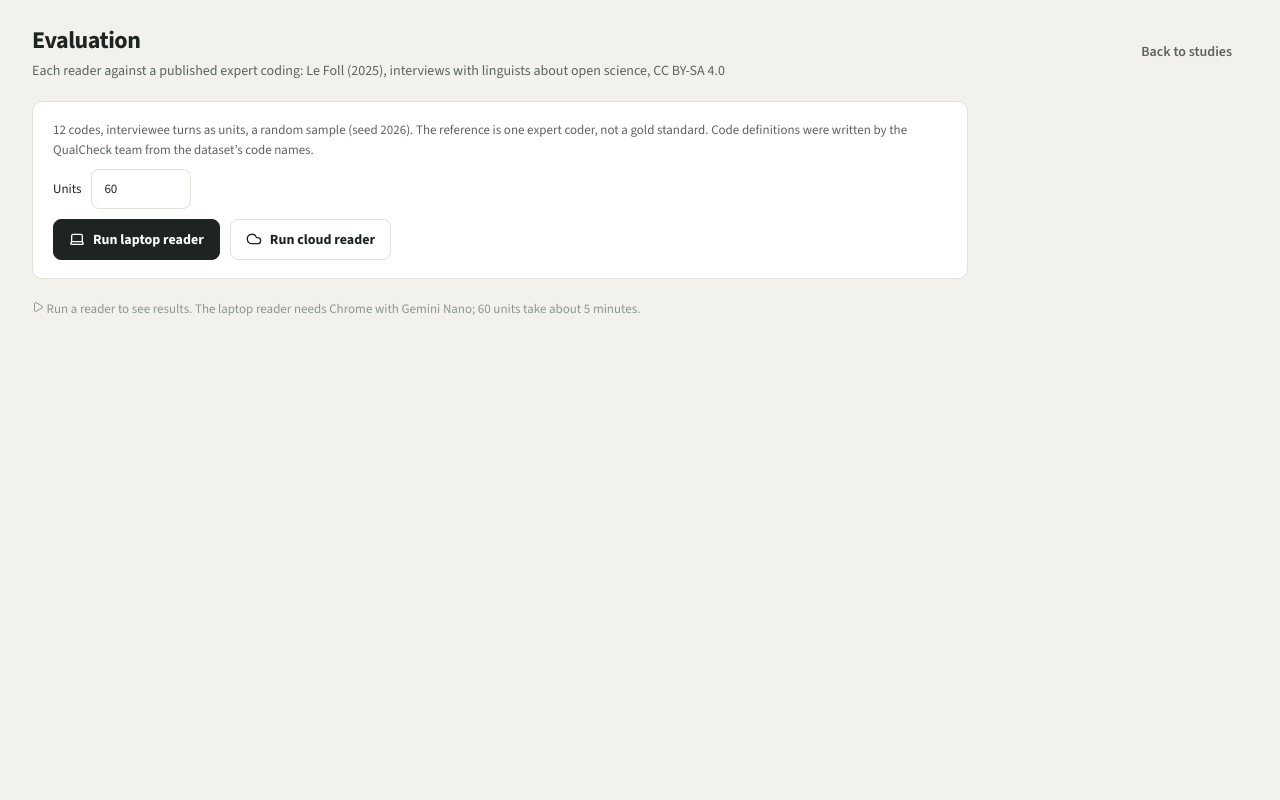
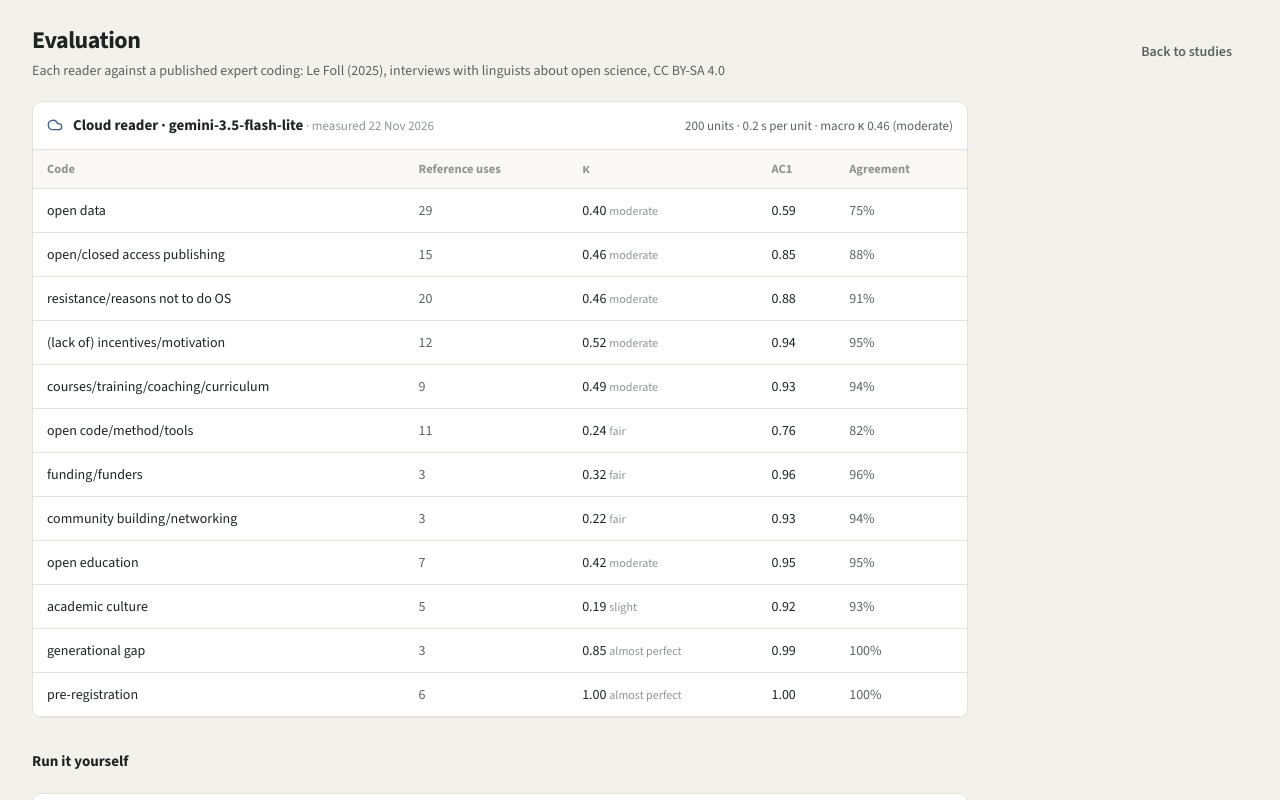
Before and after one commit to muhsin9999/qualpair, a React (Vite) app: page /eval in a window 1280 px wide. Built offline with nearby package versions, Linux system fonts and the light colour scheme.

Commit message:
Evaluation page shows saved real runs from results/ before the run-it-yourself controls

```diff
--- a/src/features/eval/EvalPage.tsx
+++ b/src/features/eval/EvalPage.tsx
@@ -1,6 +1,6 @@
 import { useState } from 'react';
 import { Link } from 'react-router-dom';
-import { Cloud, Laptop, Play } from 'lucide-react';
+import { Cloud, Laptop } from 'lucide-react';
 import { getCloudReader, getDeviceReader } from '../../ai/registry';
 import { approveForCloud } from '../../domain/deid/rules';
 import { agreement, formatKappa, kappaBand, seededSample } from '../../domain/stats/agreement';
@@ -24,6 +24,26 @@ interface Result {
   seconds: number;
   perCode: Array<{ code: string; refPositives: number; kappa: number | null; ac1: number | null; po: number }>;
   macroKappa: number | null;
+}
+
+/** Runs saved in results/ (real runs, downloaded from this page). The file name carries the date. */
+const SAVED = Object.entries(import.meta.glob<{ results: Result[] }>('../../../results/*.json', { eager: true, import: 'default' }))
+  .flatMap(([path, f]) => f.results.map((r) => ({ ...r, date: path.match(/(\d{4}-\d{2}-\d{2})/)?.[1] ?? '' })));
+
+function ResultTable({ r, note }: { r: Result; note?: string }) {
+  return (
+    <div className="table-wrap">
+      <div className="row" style={{ padding: '12px 14px', background: 'var(--page)', borderBottom: '1px solid var(--rule)' }}>
+        {r.reader === 'laptop' ? <Laptop size={16} color="var(--laptop)" /> : <Cloud size={16} color="var(--cloud)" />}
+        <strong className="spacer">{r.reader === 'laptop' ? 'Laptop reader' : 'Cloud reader'} · {r.model}{note ? <span className="small faint" style={{ fontWeight: 400 }}> · {note}</span> : null}</strong>
+        <span className="small muted">{r.n} units · {(r.seconds / r.n).toFixed(1)} s per unit · macro κ {formatKappa(r.macroKappa)} ({kappaBand(r.macroKappa)})</span>
+      </div>
+      <table className="table">
+        <thead><tr><th>Code</th><th>Reference uses</th><th>κ</th><th>AC1</th><th>Agreement</th></tr></thead>
+        <tbody>{r.perCode.map((p) => <tr key={p.code}><td>{p.code}</td><td className="muted">{p.refPositives}</td><td>{formatKappa(p.kappa)} <span className="tiny faint">{kappaBand(p.kappa)}</span></td><td>{formatKappa(p.ac1)}</td><td className="muted">{Math.round(p.po * 100)}%</td></tr>)}</tbody>
+      </table>
+    </div>
+  );
 }
 
 /**
@@ -85,6 +105,8 @@ export default function EvalPage() {
         <Link className="btn ghost" to="/">Back to studies</Link>
       </PageHead>
       <div className="work col" style={{ maxWidth: 1000 }}>
+        {SAVED.map((r) => <ResultTable key={`${r.reader}-${r.date}`} r={r} note={`measured ${new Date(r.date).toLocaleDateString('en-GB', { day: 'numeric', month: 'short', year: 'numeric' })}`} />)}
+        <strong style={{ marginTop: SAVED.length ? 12 : 0 }}>Run it yourself</strong>
         <div className="card pad stack">
           <span className="small muted">12 codes, interviewee turns as units, a random sample (seed 2026). The reference is one expert coder, not a gold standard. Code definitions were written by the QualCheck team from the dataset’s code names.</span>
           <label className="row small">Units <input className="input" type="number" min={10} max={747} value={n} onChange={(e) => setN(Number(e.target.value))} style={{ width: 100 }} /></label>
@@ -96,20 +118,8 @@ export default function EvalPage() {
           {progress && <><span className="small">{progress.label}: {progress.done} of {progress.total}</span><Track value={progress.done} total={progress.total} /></>}
           {err && <div className="notice">{err}</div>}
         </div>
-        {results.map((r) => (
-          <div key={r.reader} className="table-wrap">
-            <div className="row" style={{ padding: '12px 14px', background: 'var(--page)', borderBottom: '1px solid var(--rule)' }}>
-              {r.reader === 'laptop' ? <Laptop size={16} color="var(--laptop)" /> : <Cloud size={16} color="var(--cloud)" />}
-              <strong className="spacer">{r.model}</strong>
-              <span className="small muted">{r.n} units · {(r.seconds / r.n).toFixed(1)} s per unit · macro κ {formatKappa(r.macroKappa)} ({kappaBand(r.macroKappa)})</span>
-            </div>
-            <table className="table">
-              <thead><tr><th>Code</th><th>Reference uses</th><th>κ</th><th>AC1</th><th>Agreement</th></tr></thead>
-              <tbody>{r.perCode.map((p) => <tr key={p.code}><td>{p.code}</td><td className="muted">{p.refPositives}</td><td>{formatKappa(p.kappa)} <span className="tiny faint">{kappaBand(p.kappa)}</span></td><td>{formatKappa(p.ac1)}</td><td className="muted">{Math.round(p.po * 100)}%</td></tr>)}</tbody>
-            </table>
-          </div>
-        ))}
-        {!results.length && <div className="small faint"><Play size={12} /> Run a reader to see results. The laptop reader needs Chrome with Gemini Nano; 60 units take about 5 minutes.</div>}
+        {results.map((r) => <ResultTable key={r.reader} r={r} note="this run" />)}
+        {!results.length && <div className="small faint">The laptop reader needs Chrome with Gemini Nano; 60 units take about 5 minutes.</div>}
       </div>
     </div>
   );
```
